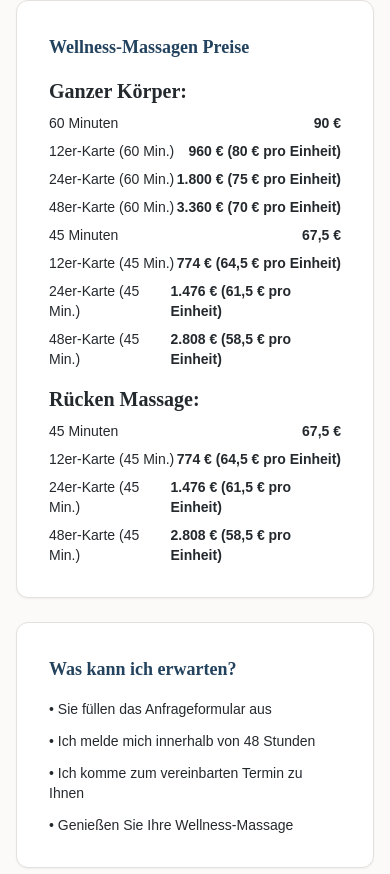
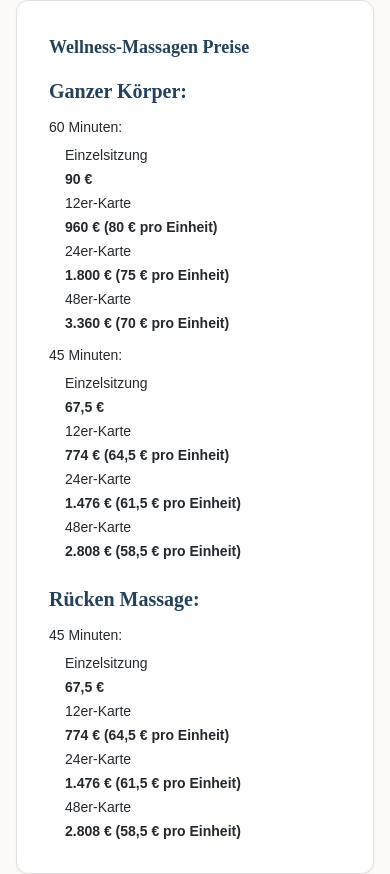
Before and after one commit to Loremgreg/wellyfit, a React (Vite) app: page /form-massage in a window 390 px wide. Shown: the part 3236-4110 px from the top of the page. Built offline with nearby package versions, Linux system fonts and the light colour scheme.

Commit message:
Refactor pricing display
Update the pricing display in `src/pages/FormMassage.tsx` to be more responsive and to only show the duration once per entry, matching the provided example format.

```diff
--- a/src/pages/FormMassage.tsx
+++ b/src/pages/FormMassage.tsx
@@ -250,62 +250,75 @@ const FormMassage = () => {
               {/* Pricing */}
               <Card className="card-elegant">
                 <h3 className="text-lg font-semibold mb-4 text-primary">Wellness‑Massagen Preise</h3>
-                <div className="space-y-4">
+                <div className="space-y-6">
                   <div>
-                    <h4 className="font-semibold mb-2">Ganzer Körper:</h4>
-                    <div className="space-y-2 text-sm">
-                      <div className="flex justify-between">
-                        <span>60 Minuten</span>
+                    <h4 className="font-semibold mb-3 text-primary">Ganzer Körper:</h4>
+                    <div className="space-y-3">
+                      <div>
+                        <div className="font-medium text-sm mb-2">60 Minuten:</div>
+                        <div className="ml-4 space-y-1 text-sm">
+                          <div className="flex flex-col sm:flex-row sm:justify-between gap-1">
+                            <span>Einzelsitzung</span>
                             <span className="font-semibold">90 €</span>
                           </div>
-                      <div className="flex justify-between">
-                        <span>12er‑Karte (60 Min.)</span>
+                          <div className="flex flex-col sm:flex-row sm:justify-between gap-1">
+                            <span>12er‑Karte</span>
                             <span className="font-semibold">960 € (80 € pro Einheit)</span>
                           </div>
-                      <div className="flex justify-between">
-                        <span>24er‑Karte (60 Min.)</span>
+                          <div className="flex flex-col sm:flex-row sm:justify-between gap-1">
+                            <span>24er‑Karte</span>
                             <span className="font-semibold">1.800 € (75 € pro Einheit)</span>
                           </div>
-                      <div className="flex justify-between">
-                        <span>48er‑Karte (60 Min.)</span>
+                          <div className="flex flex-col sm:flex-row sm:justify-between gap-1">
+                            <span>48er‑Karte</span>
                             <span className="font-semibold">3.360 € (70 € pro Einheit)</span>
                           </div>
-                      <div className="flex justify-between">
-                        <span>45 Minuten</span>
+                        </div>
+                      </div>
+                      <div>
+                        <div className="font-medium text-sm mb-2">45 Minuten:</div>
+                        <div className="ml-4 space-y-1 text-sm">
+                          <div className="flex flex-col sm:flex-row sm:justify-between gap-1">
+                            <span>Einzelsitzung</span>
                             <span className="font-semibold">67,5 €</span>
                           </div>
-                      <div className="flex justify-between">
-                        <span>12er‑Karte (45 Min.)</span>
+                          <div className="flex flex-col sm:flex-row sm:justify-between gap-1">
+                            <span>12er‑Karte</span>
                             <span className="font-semibold">774 € (64,5 € pro Einheit)</span>
                           </div>
-                      <div className="flex justify-between">
-                        <span>24er‑Karte (45 Min.)</span>
+                          <div className="flex flex-col sm:flex-row sm:justify-between gap-1">
+                            <span>24er‑Karte</span>
                             <span className="font-semibold">1.476 € (61,5 € pro Einheit)</span>
                           </div>
-                      <div className="flex justify-between">
-                        <span>48er‑Karte (45 Min.)</span>
+                          <div className="flex flex-col sm:flex-row sm:justify-between gap-1">
+                            <span>48er‑Karte</span>
                             <span className="font-semibold">2.808 € (58,5 € pro Einheit)</span>
                           </div>
                         </div>
                       </div>
+                    </div>
+                  </div>
                   <div>
-                    <h4 className="font-semibold mb-2">Rücken Massage:</h4>
-                    <div className="space-y-2 text-sm">
-                      <div className="flex justify-between">
-                        <span>45 Minuten</span>
+                    <h4 className="font-semibold mb-3 text-primary">Rücken Massage:</h4>
+                    <div>
+                      <div className="font-medium text-sm mb-2">45 Minuten:</div>
+                      <div className="ml-4 space-y-1 text-sm">
+                        <div className="flex flex-col sm:flex-row sm:justify-between gap-1">
+                          <span>Einzelsitzung</span>
                           <span className="font-semibold">67,5 €</span>
                         </div>
-                      <div className="flex justify-between">
-                        <span>12er‑Karte (45 Min.)</span>
+                        <div className="flex flex-col sm:flex-row sm:justify-between gap-1">
+                          <span>12er‑Karte</span>
                           <span className="font-semibold">774 € (64,5 € pro Einheit)</span>
                         </div>
-                      <div className="flex justify-between">
-                        <span>24er‑Karte (45 Min.)</span>
+                        <div className="flex flex-col sm:flex-row sm:justify-between gap-1">
+                          <span>24er‑Karte</span>
                           <span className="font-semibold">1.476 € (61,5 € pro Einheit)</span>
                         </div>
-                      <div className="flex justify-between">
-                        <span>48er‑Karte (45 Min.)</span>
+                        <div className="flex flex-col sm:flex-row sm:justify-between gap-1">
+                          <span>48er‑Karte</span>
                           <span className="font-semibold">2.808 € (58,5 € pro Einheit)</span>
+                        </div>
                       </div>
                     </div>
                   </div>
```
Lines whose indentation alone changed are shown as unchanged.
